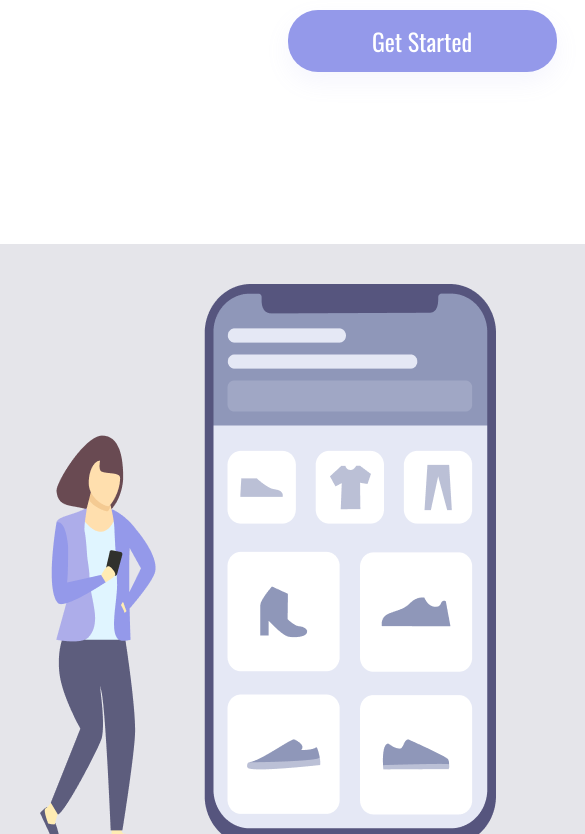
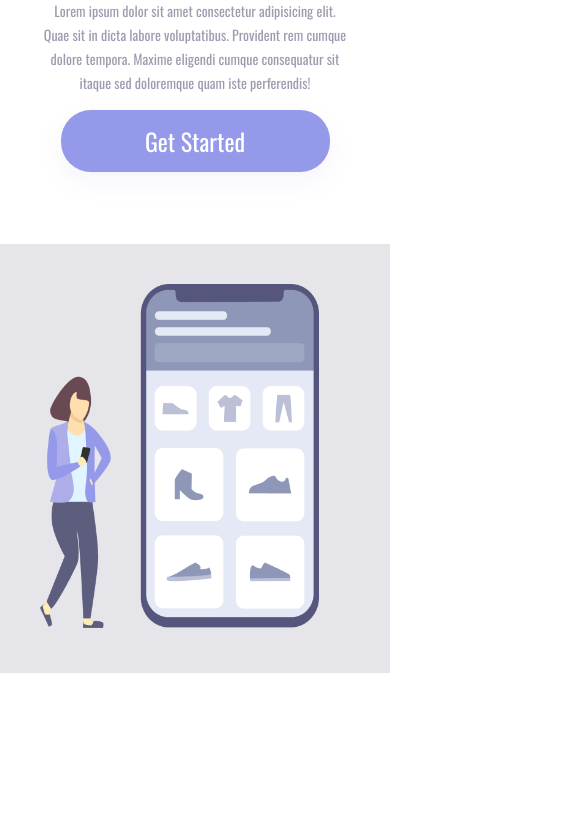
Before and after one commit to diegoteixeira-br/easy-shopping, a plain HTML site: page index.html in a window 390 px wide. Shown: the part 178-1012 px from the top of the page, 585 px wide, since content can reach past the window. After the commit the page ends 851 px from the top, so only its background shows below. Drawn offline with nearby package versions, Linux system fonts and the light colour scheme.

Commit message:
Deixando correto as imagem e tamanhos

```diff
--- a/styles.css
+++ b/styles.css
@@ -8,8 +8,8 @@
 }
 
 .container {
-    height: 100vh;
-    width: 100vh;
+    height: 100%;
+    width: 100%;
 }
 
 .container-left {
@@ -23,7 +23,7 @@
 .container-right {
     display: inline-block;
     background-color: rgba(93, 93, 125, 0.16);
-    height: 100vh;
+    height: 100%;
     width: 40%;
     position: absolute;
 }
@@ -102,7 +102,7 @@ header {
 @media screen and (max-width: 900px){
     .container-left {
         width: 100%;
-        height: 50%;
+        height: 50vh;
         padding: 0;
         margin: 0;
     }
```
